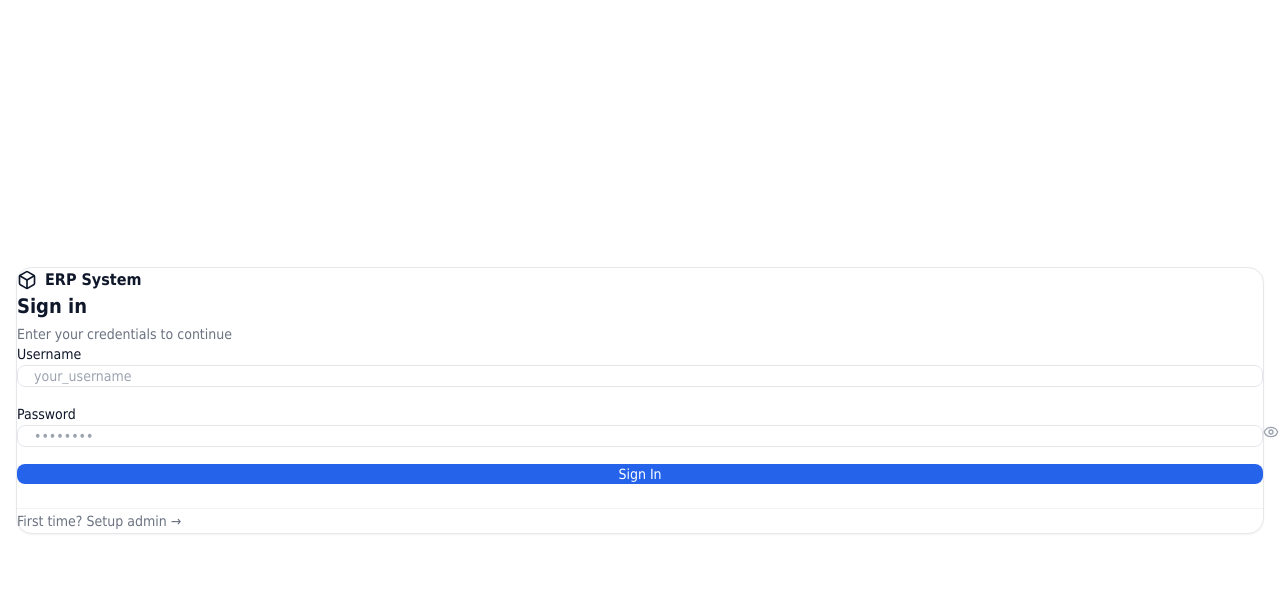
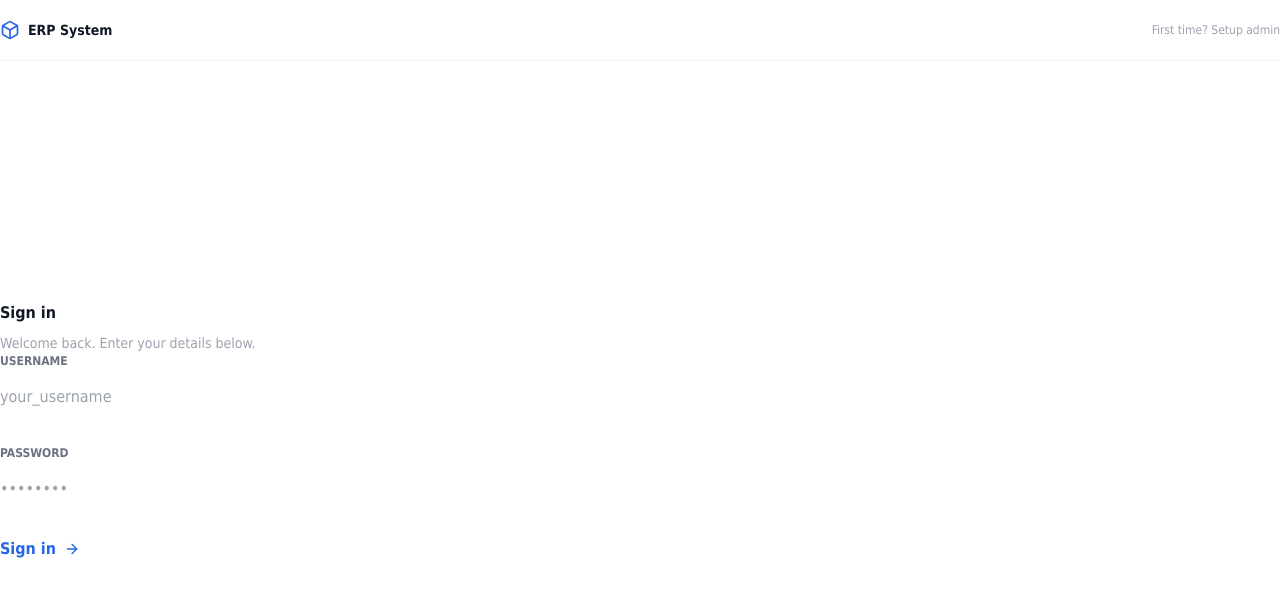
Before and after one commit to Ramesh-Raoufi/erp-next, a Next.js app: page /login in a window 1280 px wide. Shown: the top 596 px of the page. Built offline with nearby package versions, Linux system fonts and the light colour scheme; a web font is replaced by a local one.

Commit message:
feat: login page - editorial layout, underline inputs, numbered list sidebar

```diff
--- a/page-components/LoginPage.tsx
+++ b/page-components/LoginPage.tsx
@@ -1,7 +1,7 @@
 "use client";
 import { useEffect, useState } from "react";
 import { useRouter } from "next/navigation";
-import { Eye, EyeOff, Box, ChevronLeft } from "lucide-react";
+import { Eye, EyeOff, Box, ArrowRight, ChevronLeft } from "lucide-react";
 import { useAuth } from "@/lib/auth";
 
 export function LoginPage() {
@@ -36,68 +36,116 @@ export function LoginPage() {
     }
   }
 
-  const inputCls =
-    "w-full rounded-lg border border-gray-200 bg-white px-4 py-2.5 text-sm text-slate-900 placeholder-gray-400 focus:outline-none focus:ring-2 focus:ring-blue-500 focus:border-blue-500";
+  const inputCls = "w-full border-0 border-b-2 border-gray-200 bg-transparent px-0 py-3 text-base text-gray-900 placeholder-gray-300 focus:outline-none focus:border-blue-600 transition-colors";
 
   return (
-    <div className="min-h-screen flex items-center justify-center bg-white px-4">
-      <div className="w-full max-w-[420px]">
-        <div className="rounded-2xl border border-gray-200 bg-white shadow-sm p-8">
+    <div className="min-h-screen bg-white flex">
 
-          {/* Logo */}
-          <div className="flex items-center gap-2 mb-7">
-            <Box className="h-5 w-5 text-slate-900" />
-            <span className="font-semibold text-slate-900 text-base">ERP System</span>
+      {/* Left — branding column */}
+      <div className="hidden lg:flex w-[420px] shrink-0 flex-col justify-between bg-gray-50 border-r border-gray-100 p-12">
+        <div className="flex items-center gap-2">
+          <Box className="h-5 w-5 text-blue-600" />
+          <span className="font-semibold text-gray-900 text-sm tracking-tight">ERP System</span>
         </div>
 
-          {/* Header */}
-          <div className="mb-6">
-            {mode === "bootstrap" && (
+        <div className="space-y-8">
+          <div>
+            <p className="text-xs font-semibold text-gray-400 uppercase tracking-widest mb-4">What you get</p>
+            <div className="space-y-6">
+              {[
+                { num: "01", title: "Orders & Logistics", desc: "End-to-end shipment tracking" },
+                { num: "02", title: "Finance", desc: "Invoices, bills, accounting" },
+                { num: "03", title: "Inventory", desc: "Stock levels & movements" },
+                { num: "04", title: "Reports", desc: "Analytics and insights" },
+              ].map((item) => (
+                <div key={item.num} className="flex items-start gap-4">
+                  <span className="text-xs font-mono text-gray-300 mt-0.5 shrink-0">{item.num}</span>
+                  <div>
+                    <p className="text-sm font-semibold text-gray-700">{item.title}</p>
+                    <p className="text-xs text-gray-400 mt-0.5">{item.desc}</p>
+                  </div>
+                </div>
+              ))}
+            </div>
+          </div>
+        </div>
+
+        <p className="text-xs text-gray-300">© {new Date().getFullYear()} ERP System</p>
+      </div>
+
+      {/* Right — form area */}
+      <div className="flex-1 flex flex-col">
+
+        {/* Top bar */}
+        <div className="flex items-center justify-between px-8 py-5 border-b border-gray-100 lg:border-0">
+          <div className="flex items-center gap-2 lg:hidden">
+            <Box className="h-5 w-5 text-blue-600" />
+            <span className="font-semibold text-sm text-gray-900">ERP System</span>
+          </div>
+          {mode === "login" ? (
+            <button
+              type="button"
+              onClick={() => { setMode("bootstrap"); setError(null); }}
+              className="ml-auto text-xs text-gray-400 hover:text-gray-600 transition-colors"
+            >
+              First time? Setup admin
+            </button>
+          ) : (
             <button
               type="button"
               onClick={() => { setMode("login"); setError(null); }}
-                className="flex items-center gap-1 text-sm text-gray-500 hover:text-slate-900 mb-4"
+              className="ml-auto flex items-center gap-1 text-xs text-gray-400 hover:text-gray-600 transition-colors"
             >
-                <ChevronLeft className="h-4 w-4" /> Back
+              <ChevronLeft className="h-3.5 w-3.5" /> Back to sign in
             </button>
           )}
-            <h1 className="text-xl font-semibold text-slate-900">
-              {mode === "login" ? "Sign in" : "Create Admin Account"}
+        </div>
+
+        {/* Form */}
+        <div className="flex-1 flex items-center justify-center px-8 py-12">
+          <div className="w-full max-w-sm">
+
+            {/* Title */}
+            <div className="mb-10">
+              <h1 className="text-3xl font-bold text-gray-900 tracking-tight">
+                {mode === "login" ? "Sign in" : "Create account"}
               </h1>
-            <p className="text-sm text-gray-500 mt-1">
+              <p className="text-sm text-gray-400 mt-2">
                 {mode === "login"
-                ? "Enter your credentials to continue"
-                : "Set up your first administrator account"}
+                  ? "Welcome back. Enter your details below."
+                  : "Set up your first admin account."}
               </p>
             </div>
 
             {/* Error */}
             {error && (
-            <p className="mb-5 text-sm text-red-600">⚠ {error}</p>
+              <div className="mb-6 flex items-center gap-2 text-sm text-red-500">
+                <span>⚠</span> {error}
+              </div>
             )}
 
-          <form onSubmit={onSubmit} className="space-y-4">
+            <form onSubmit={onSubmit} className="space-y-6">
               {mode === "bootstrap" && (
                 <>
-                <div className="grid grid-cols-2 gap-3">
+                  <div className="grid grid-cols-2 gap-6">
                     <div>
-                    <label className="block text-sm font-medium text-slate-900 mb-1.5">First Name</label>
+                      <label className="block text-xs font-semibold text-gray-500 mb-1 uppercase tracking-wider">First Name</label>
                       <input className={inputCls} placeholder="Ahmad" value={name} onChange={(e) => setName(e.target.value)} required />
                     </div>
                     <div>
-                    <label className="block text-sm font-medium text-slate-900 mb-1.5">Last Name</label>
+                      <label className="block text-xs font-semibold text-gray-500 mb-1 uppercase tracking-wider">Last Name</label>
                       <input className={inputCls} placeholder="Raoufi" value={lastName} onChange={(e) => setLastName(e.target.value)} />
                     </div>
                   </div>
                   <div>
-                  <label className="block text-sm font-medium text-slate-900 mb-1.5">Email</label>
+                    <label className="block text-xs font-semibold text-gray-500 mb-1 uppercase tracking-wider">Email</label>
                     <input type="email" className={inputCls} placeholder="admin@company.com" value={email} onChange={(e) => setEmail(e.target.value)} required />
                   </div>
                 </>
               )}
 
               <div>
-              <label className="block text-sm font-medium text-slate-900 mb-1.5">Username</label>
+                <label className="block text-xs font-semibold text-gray-500 mb-1 uppercase tracking-wider">Username</label>
                 <input
                   className={inputCls}
                   placeholder="your_username"
@@ -109,11 +157,11 @@ export function LoginPage() {
               </div>
 
               <div>
-              <label className="block text-sm font-medium text-slate-900 mb-1.5">Password</label>
+                <label className="block text-xs font-semibold text-gray-500 mb-1 uppercase tracking-wider">Password</label>
                 <div className="relative">
                   <input
                     type={showPassword ? "text" : "password"}
-                  className={inputCls + " pr-10"}
+                    className={inputCls + " pr-8"}
                     placeholder="••••••••"
                     value={password}
                     onChange={(e) => setPassword(e.target.value)}
@@ -123,7 +171,7 @@ export function LoginPage() {
                   <button
                     type="button"
                     onClick={() => setShowPassword((p) => !p)}
-                  className="absolute right-3 top-1/2 -translate-y-1/2 text-gray-400 hover:text-slate-900"
+                    className="absolute right-0 bottom-3 text-gray-300 hover:text-gray-500 transition-colors"
                     tabIndex={-1}
                   >
                     {showPassword ? <EyeOff className="h-4 w-4" /> : <Eye className="h-4 w-4" />}
@@ -131,36 +179,24 @@ export function LoginPage() {
                 </div>
               </div>
 
+              <div className="pt-2">
                 <button
                   type="submit"
                   disabled={loading}
-              className="w-full mt-1 rounded-lg bg-blue-600 hover:bg-blue-700 text-white font-medium py-2.5 text-sm disabled:opacity-50 flex items-center justify-center gap-2"
+                  className="group flex items-center gap-2 text-base font-semibold text-blue-600 hover:text-blue-700 disabled:opacity-50 transition-colors"
                 >
                   {loading ? (
-                <>
                     <svg className="animate-spin h-4 w-4" fill="none" viewBox="0 0 24 24">
                       <circle className="opacity-25" cx="12" cy="12" r="10" stroke="currentColor" strokeWidth="4" />
                       <path className="opacity-75" fill="currentColor" d="M4 12a8 8 0 018-8v8z" />
                     </svg>
-                  Please wait…
-                </>
-              ) : (
-                mode === "login" ? "Sign In" : "Create Account"
-              )}
-            </button>
-          </form>
-
-          {mode === "login" && (
-            <div className="mt-6 pt-5 border-t border-gray-100">
-              <button
-                type="button"
-                onClick={() => { setMode("bootstrap"); setError(null); }}
-                className="text-sm text-gray-500 hover:text-blue-600"
-              >
-                First time? Setup admin →
+                  ) : null}
+                  {mode === "login" ? "Sign in" : "Create account"}
+                  <ArrowRight className="h-4 w-4 group-hover:translate-x-1 transition-transform" />
                 </button>
               </div>
-          )}
+            </form>
+          </div>
         </div>
       </div>
     </div>
```
Lines whose indentation alone changed are shown as unchanged.
